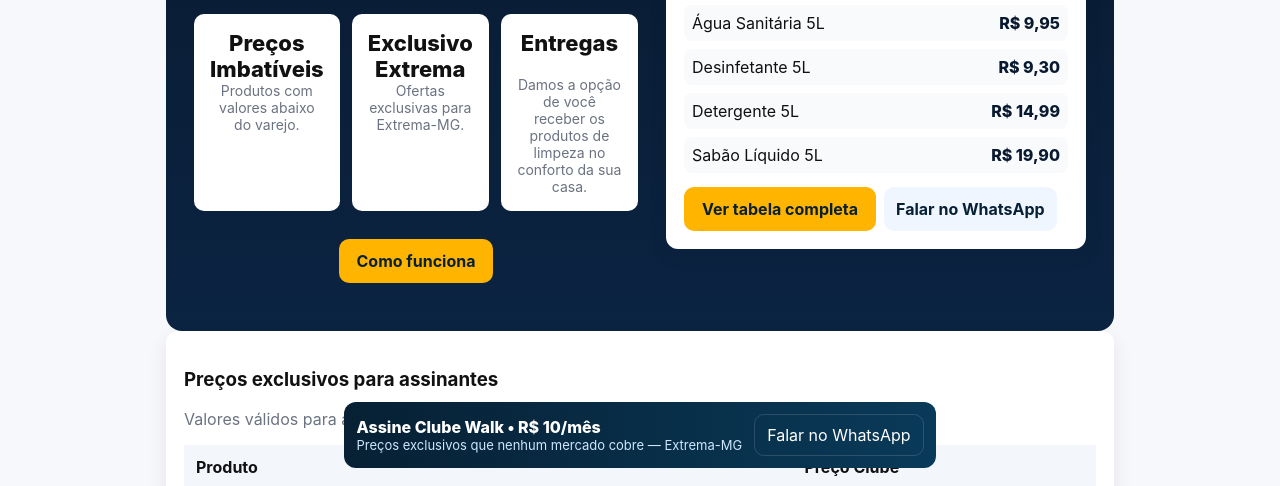
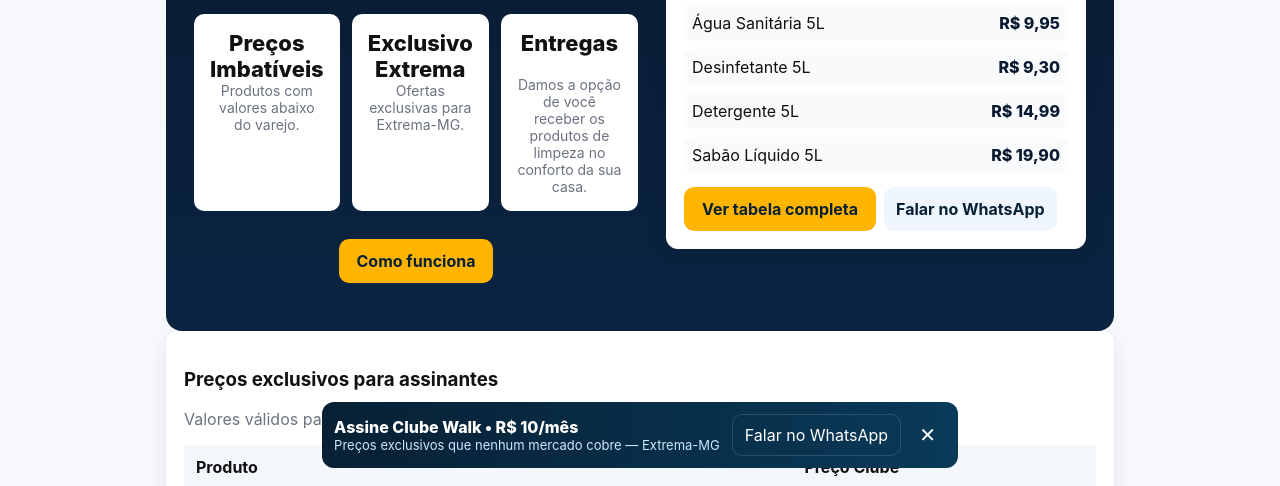
Before and after one commit to itesable/walk-lp, a plain HTML site: page index.html in a window 1280 px wide. Shown: the part 314-800 px from the top of the page. Drawn offline with Linux system fonts and the light colour scheme.

Commit message:
Update index.html stc

```diff
--- a/index.html
+++ b/index.html
@@ -67,6 +67,20 @@
     .faq-item{background:#fff;padding:12px;border-radius:10px;margin-bottom:8px}
 
     footer{padding:28px 16px;text-align:center;color:var(--muted)}
+    .close-sticky {
+  background: transparent;
+  color: #fff;
+  border: none;
+  font-size: 20px;
+  cursor: pointer;
+  padding: 6px 10px;
+  border-radius: 8px;
+  transition: 0.2s;
+}
+
+.close-sticky:hover {
+  background: rgba(255,255,255,0.12);
+}
 
     /* Responsive */
     @media(max-width:980px){.hero{grid-template-columns:1fr;}.features{grid-template-columns:1fr 1fr}.product-list{grid-template-columns:1fr}.nav{flex-direction:column;align-items:flex-start}.cta-bar{flex-direction:column;align-items:stretch}}
@@ -207,17 +221,28 @@
 
   </main>
 
-  <div class="cta-sticky">
+<div class="cta-sticky" id="ctaSticky">
   <div class="cta-bar">
     <div>
       <div style="font-weight:800">Assine Clube Walk • R$ 10/mês</div>
       <div style="color:#cfe6ff;font-size:13px">Preços exclusivos que nenhum mercado cobre — Extrema-MG</div>
     </div>
+
     <div style="display:flex;gap:8px;align-items:center">
-        <a href="https://wa.me/5535998799998?text=Quero%20assinar%20o%20Clube%20Walk" style="background:transparent;border-radius:10px;padding:10px 12px;color:#fff;border:1px solid rgba(255,255,255,0.14);text-decoration:none">Falar no WhatsApp</a>
+      <a href="https://wa.me/5535998799998?text=Quero%20assinar%20o%20Clube%20Walk"
+         style="background:transparent;border-radius:10px;padding:10px 12px;color:#fff;
+                border:1px solid rgba(255,255,255,0.14);text-decoration:none">
+        Falar no WhatsApp
+      </a>
+
+      <!-- BOTÃO FECHAR -->
+      <button class="close-sticky" onclick="document.getElementById('ctaSticky').style.display='none'">
+        ✕
+      </button>
     </div>
   </div>
 </div>
+
 
   <footer>
     <div class="container">© Clube Walk • Oferta exclusiva Black Friday • Extrema-MG</div>
```
Lines whose indentation alone changed are shown as unchanged.
